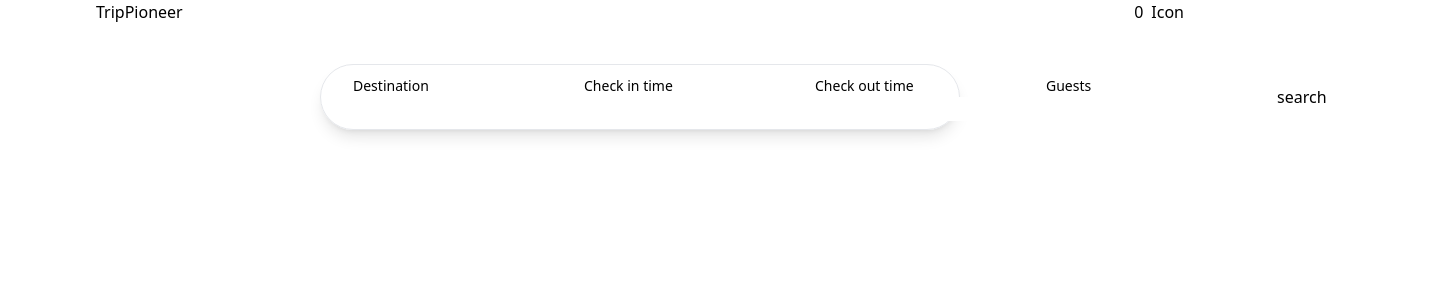
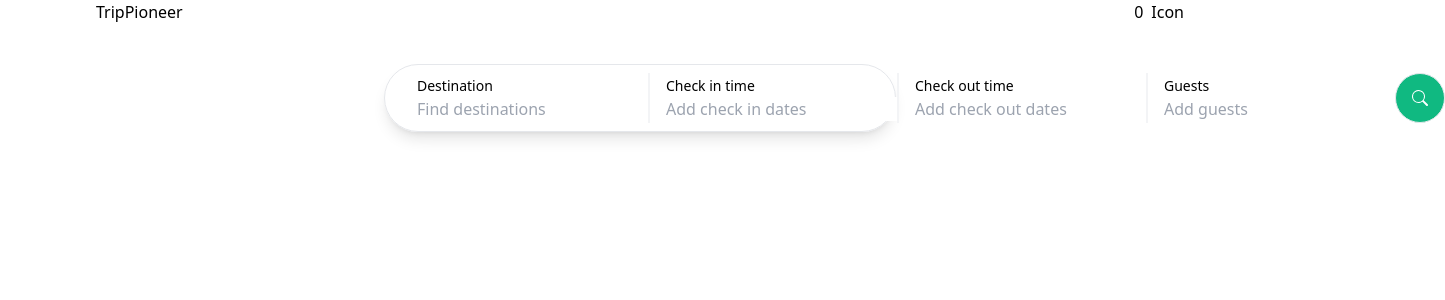
Before and after one commit to danielgoehring/TripPioneer, a React (Vite) app in the folder frontend/: page / in a window 1280 px wide. Shown: the top 300 px of the page, 1445 px wide, since content can reach past the window. Built offline with nearby package versions, Linux system fonts and the light colour scheme.

Commit message:
added more styles to the search bar

```diff
--- a/frontend/src/features/SearchBar.jsx
+++ b/frontend/src/features/SearchBar.jsx
@@ -5,26 +5,44 @@ function SearchBar() {
 
   return (
     <>
-      <div className="px-80">
-        <div className="border shadow-lg py-2 px-8 rounded-full mt-10">
+      <div className="px-96">
+        <div className="border shadow-lg py-2 pl-8 pr-2 rounded-full mt-10">
           <div className="flex">
             <div>
               <label>Destination</label>
-              <input />
+              <input placeholder="Find destinations" />
             </div>
-            <div>
-              <label>Check in time</label>
-              <input />
+            <div className="border-l border-l-2 border-l-gray-100 ">
+              <div className="ml-4">
+                <label>Check in time</label>
+                <input placeholder="Add check in dates" />
+              </div>
             </div>
-            <div>
-              <label>Check out time</label>
-              <input />
+            <div className="border-l border-l-2 border-l-gray-100">
+              <div className="ml-4">
+                <label>Check out time</label>
+                <input placeholder="Add check out dates" />
+              </div>
             </div>
-            <div>
-              <label>Guests</label>
-              <input />
+            <div className="border-l border-l-2 border-l-gray-100">
+              <div className="ml-4">
+                <label>Guests</label>
+                <input placeholder="Add guests" />
+              </div>
             </div>
-            <button>search</button>
+
+            <button className="border rounded-full bg-emerald-500 p-4">
+              <svg
+                xmlns="http://www.w3.org/2000/svg"
+                width="16"
+                height="16"
+                fill="currentColor"
+                class="bi bi-search text-white"
+                viewBox="0 0 16 16"
+              >
+                <path d="M11.742 10.344a6.5 6.5 0 1 0-1.397 1.398h-.001q.044.06.098.115l3.85 3.85a1 1 0 0 0 1.415-1.414l-3.85-3.85a1 1 0 0 0-.115-.1zM12 6.5a5.5 5.5 0 1 1-11 0 5.5 5.5 0 0 1 11 0" />
+              </svg>
+            </button>
           </div>
         </div>
       </div>
```
